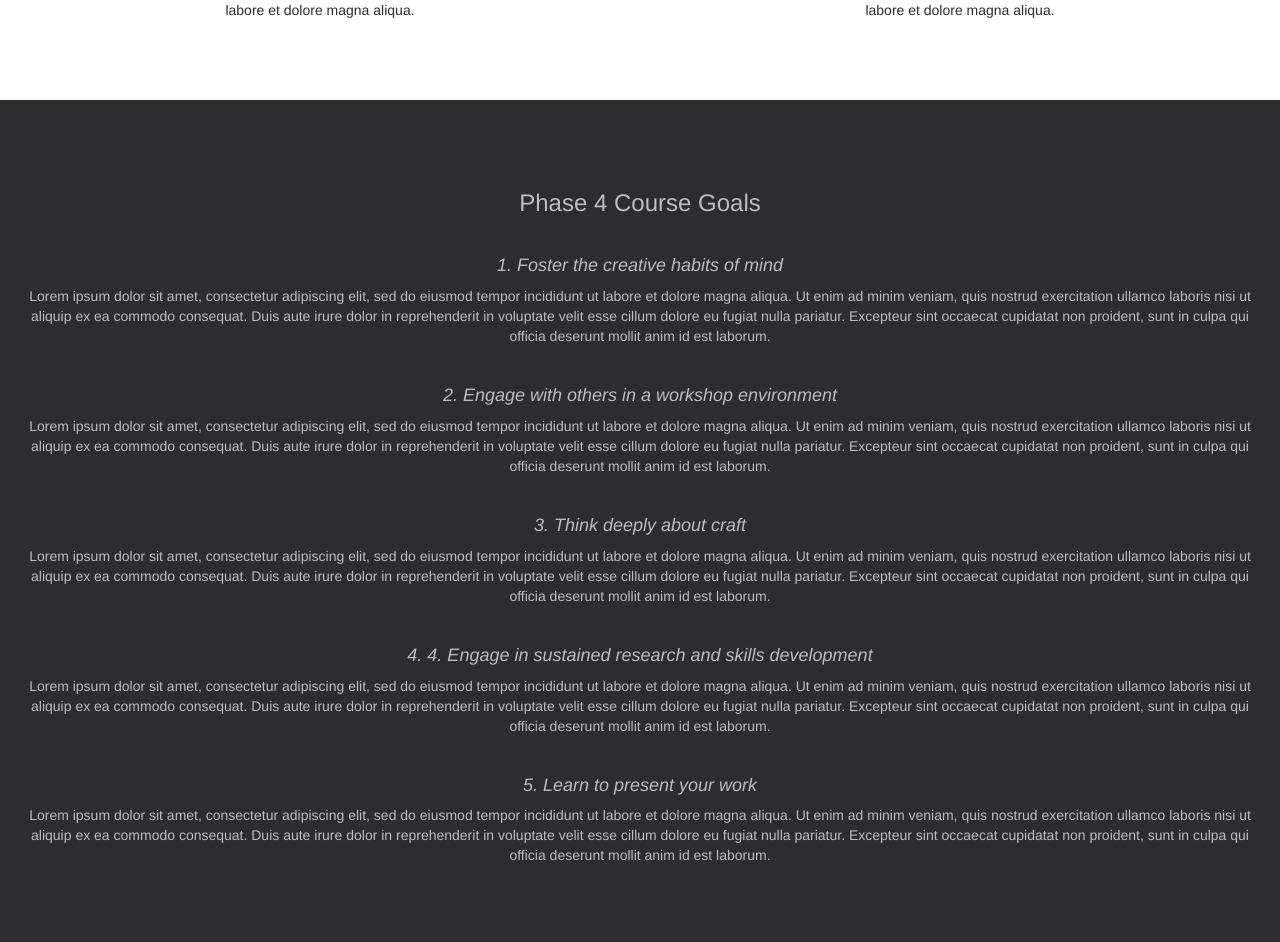
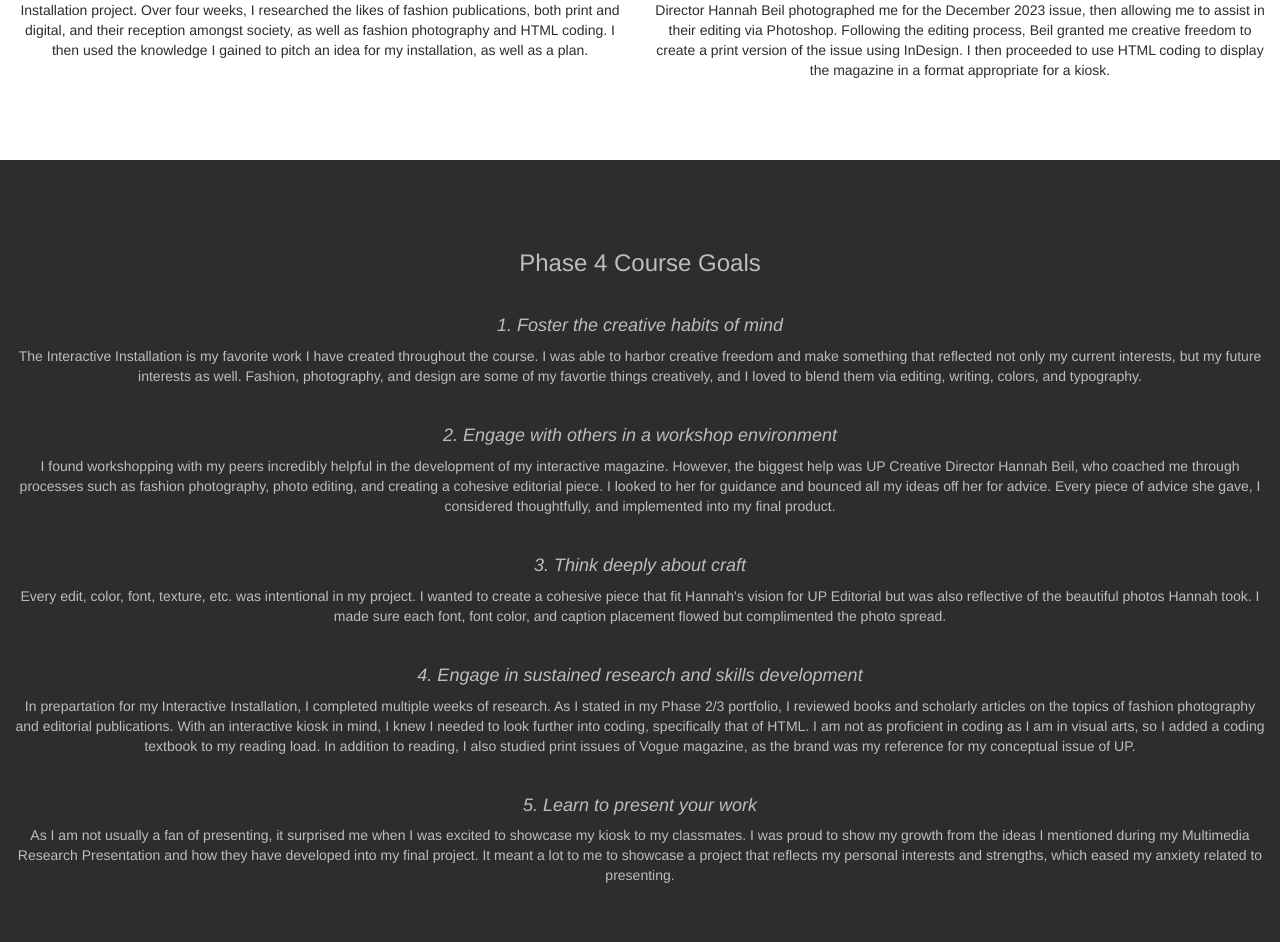
Before and after one commit to sloafmm/DigitalPortfolio, a plain HTML site: page index.html in a window 1280 px wide. Shown: the part 5283-6225 px from the top of the page. Drawn offline with nearby package versions, Linux system fonts and the light colour scheme.

Commit message:
Add files via upload

```diff
--- a/index.html
+++ b/index.html
@@ -194,17 +194,17 @@
        <img src="reflection photo.JPG" class="img-responsive" style="width:100%"alt="Image" >
               </div>
      </a>
-        <p>Lorem ipsum dolor sit amet, consectetur adipisicing elit, sed do eiusmod tempor incididunt ut labore et dolore magna aliqua.</p>
+        <p>Through my Multimedia Research Presentation, I explore possibilities for my Interactive Installation project. Over four weeks, I researched the likes of fashion publications, both print and digital, and their reception amongst society, as well as fashion photography and HTML coding. I then used the knowledge I gained to pitch an idea for my installation, as well as a plan. </p>
     </div>
 
      <div class="col-sm-6">
         <h3>Interactive Installation</h3>
-          <a class="portfolio-link" data-toggle="modal" href="https://sloafmm.github.io/kioskfinal/">
+          <a class="portfolio-link" data-toggle="modal" href="https://sloafmm.github.io/kioskfinal/index.html">
          <div class="hover">
        <img src="upcover.jpg" class="img-responsive" style="width:100%"alt="Image" >
               </div>
      </a>
-        <p>Lorem ipsum dolor sit amet, consectetur adipisicing elit, sed do eiusmod tempor incididunt ut labore et dolore magna aliqua.</p>
+        <p>For my final project, I created an interactive issue of the fashion publication UP Editorial. Creative Director Hannah Beil photographed me for the December 2023 issue, then allowing me to assist in their editing via Photoshop. Following the editing process, Beil granted me creative freedom to create a print version of the issue using InDesign. I then proceeded to use HTML coding to display the magazine in a format appropriate for a kiosk. </p>
     </div>
 
   </div>
@@ -219,19 +219,19 @@
  <div class="container-fluid bg-b text-center">
   <h3>Phase 4 Course Goals</h3> <br>
   <h4><em>1.	Foster the creative habits of mind</em></h4>
-  <p>Lorem ipsum dolor sit amet, consectetur adipiscing elit, sed do eiusmod tempor incididunt ut labore et dolore magna aliqua. Ut enim ad minim veniam, quis nostrud exercitation ullamco laboris nisi ut aliquip ex ea commodo consequat. Duis aute irure dolor in reprehenderit in voluptate velit esse cillum dolore eu fugiat nulla pariatur. Excepteur sint occaecat cupidatat non proident, sunt in culpa qui officia deserunt mollit anim id est laborum.</p>
+  <p>The Interactive Installation is my favorite work I have created throughout the course. I was able to harbor creative freedom and make something that reflected not only my current interests, but my future interests as well. Fashion, photography, and design are some of my favortie things creatively, and I loved to blend them via editing, writing, colors, and typography. </p>
      <br>
         <h4><em>2. Engage with others in a workshop environment</em></h4>
-  <p>Lorem ipsum dolor sit amet, consectetur adipiscing elit, sed do eiusmod tempor incididunt ut labore et dolore magna aliqua. Ut enim ad minim veniam, quis nostrud exercitation ullamco laboris nisi ut aliquip ex ea commodo consequat. Duis aute irure dolor in reprehenderit in voluptate velit esse cillum dolore eu fugiat nulla pariatur. Excepteur sint occaecat cupidatat non proident, sunt in culpa qui officia deserunt mollit anim id est laborum.</p>
+  <p>I found workshopping with my peers incredibly helpful in the development of my interactive magazine. However, the biggest help was UP Creative Director Hannah Beil, who coached me through processes such as fashion photography, photo editing, and creating a cohesive editorial piece. I looked to her for guidance and bounced all my ideas off her for advice. Every piece of advice she gave, I considered thoughtfully, and implemented into my final product. </p>
       <br>
         <h4><em>3.	Think deeply about craft</em></h4>
-  <p>Lorem ipsum dolor sit amet, consectetur adipiscing elit, sed do eiusmod tempor incididunt ut labore et dolore magna aliqua. Ut enim ad minim veniam, quis nostrud exercitation ullamco laboris nisi ut aliquip ex ea commodo consequat. Duis aute irure dolor in reprehenderit in voluptate velit esse cillum dolore eu fugiat nulla pariatur. Excepteur sint occaecat cupidatat non proident, sunt in culpa qui officia deserunt mollit anim id est laborum.</p>
+  <p>Every edit, color, font, texture, etc. was intentional in my project. I wanted to create a cohesive piece that fit Hannah's vision for UP Editorial but was also reflective of the beautiful photos Hannah took. I made sure each font, font color, and caption placement flowed but complimented the photo spread. </p>
       <br>
-        <h4><em>4. 4.	Engage in sustained research and skills development</em></h4>
-  <p>Lorem ipsum dolor sit amet, consectetur adipiscing elit, sed do eiusmod tempor incididunt ut labore et dolore magna aliqua. Ut enim ad minim veniam, quis nostrud exercitation ullamco laboris nisi ut aliquip ex ea commodo consequat. Duis aute irure dolor in reprehenderit in voluptate velit esse cillum dolore eu fugiat nulla pariatur. Excepteur sint occaecat cupidatat non proident, sunt in culpa qui officia deserunt mollit anim id est laborum.</p>
+        <h4><em>4. Engage in sustained research and skills development</em></h4>
+  <p>In prepartation for my Interactive Installation, I completed multiple weeks of research. As I stated in my Phase 2/3 portfolio, I reviewed books and scholarly articles on the topics of fashion photography and editorial publications. With an interactive kiosk in mind, I knew I needed to look further into coding, specifically that of HTML. I am not as proficient in coding as I am in visual arts, so I added a coding textbook to my reading load. In addition to reading, I also studied print issues of Vogue magazine, as the brand was my reference for my conceptual issue of UP.</p>
       <br>
             <h4><em>5. Learn to present your work</em></h4>
-  <p>Lorem ipsum dolor sit amet, consectetur adipiscing elit, sed do eiusmod tempor incididunt ut labore et dolore magna aliqua. Ut enim ad minim veniam, quis nostrud exercitation ullamco laboris nisi ut aliquip ex ea commodo consequat. Duis aute irure dolor in reprehenderit in voluptate velit esse cillum dolore eu fugiat nulla pariatur. Excepteur sint occaecat cupidatat non proident, sunt in culpa qui officia deserunt mollit anim id est laborum.</p>
+  <p>As I am not usually a fan of presenting, it surprised me when I was excited to showcase my kiosk to my classmates. I was proud to show my growth from the ideas I mentioned during my Multimedia Research Presentation and how they have developed into my final project. It meant a lot to me to showcase a project that reflects my personal interests and strengths, which eased my anxiety related to presenting.</p>
     </div>
      <br>
 
```
